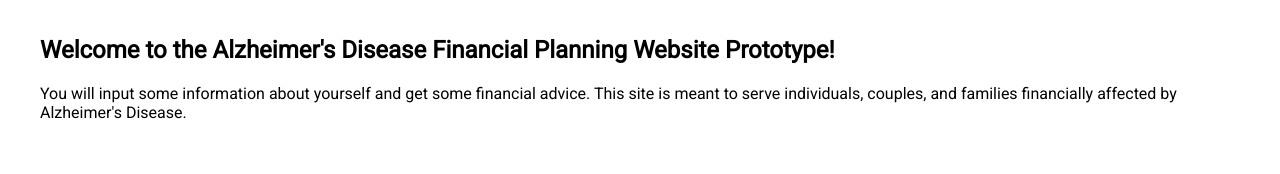
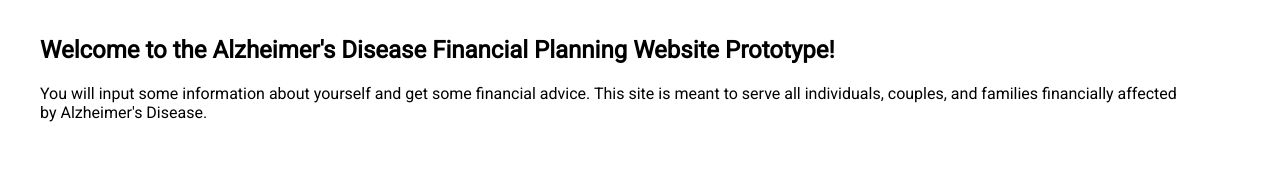
Before and after one commit to Avedati/AlzheimersDiseaseFinancialPlanning, a plain HTML site: page index.html in a window 1280 px wide. Shown: the top 174 px of the page. Drawn offline with Linux system fonts and the light colour scheme.

Commit message:
corrected sentence phrasing

```diff
--- a/index.html
+++ b/index.html
@@ -17,7 +17,7 @@
 		<ul id='questionnaire'>
 			<li id='questionnaire-intro' class='active'>
 				<h2>Welcome to the Alzheimer's Disease Financial Planning Website Prototype!</h2>
-				<p>You will input some information about yourself and get some financial advice. This site is meant to serve individuals, couples, and families financially affected by Alzheimer's Disease.</p>
+				<p>You will input some information about yourself and get some financial advice. This site is meant to serve all individuals, couples, and families financially affected by Alzheimer's Disease.</p>
 			</li>
 			<li>
 				<h2>Alzheimer's patient's age</h2>
```
